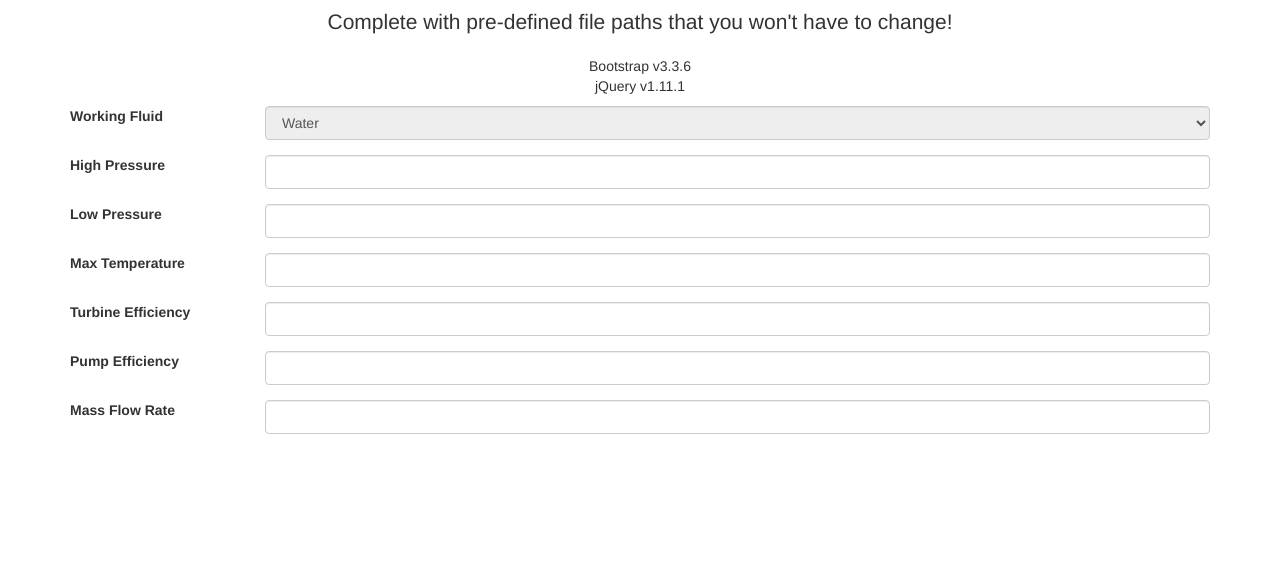
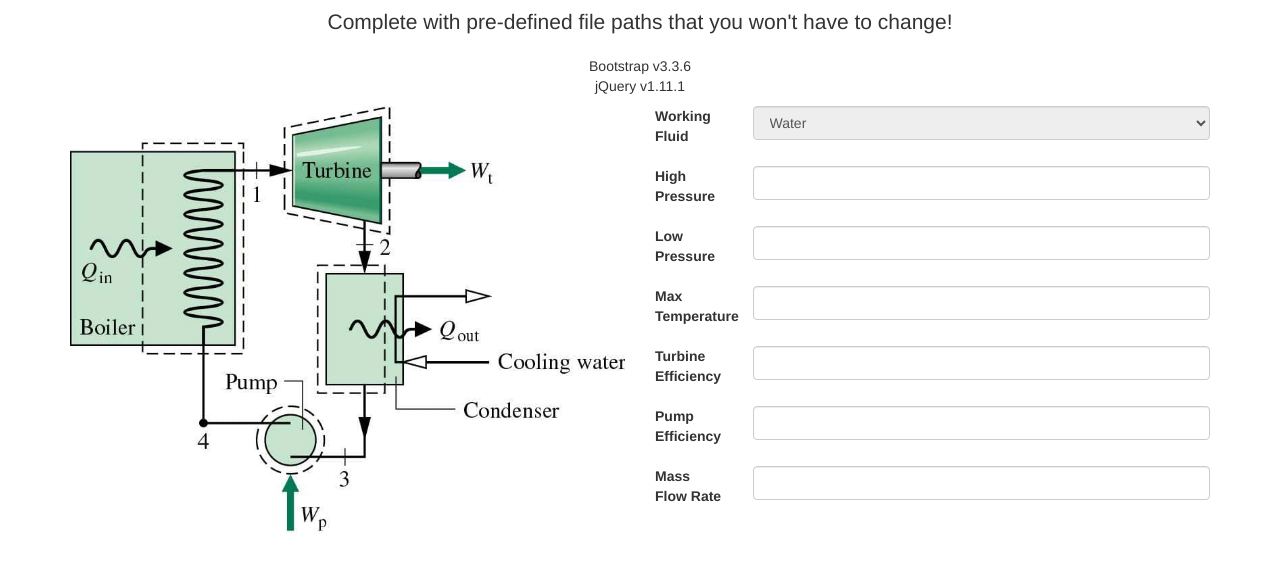
Before and after one commit to samtx/whatsmyrankine, a plain HTML site: page site/index.html in a window 1280 px wide. Shown: the part 133-704 px from the top of the page. Drawn offline with Linux system fonts and the light colour scheme.

Commit message:
add image of rankine cycle diagram

```diff
--- a/site/index.html
+++ b/site/index.html
@@ -80,8 +80,14 @@
         </div>
         <!-- /.row -->
 
-
-
+        <!-- Input cycle params -->
+        <div class="row">
+            <!-- Rankine Cycle Diagram -->
+            <div class="col-md-6">
+                <img src="img/rankine_cycle-min.jpg" class="img-responsive">
+            </div>
+            <!-- Parameter Input Form -->
+            <div class="col-md-6">
                 <form id="cycle-params">
                   <!-- Working Fluid -->
                   <fieldset disabled>
@@ -103,7 +109,6 @@
                       <input type="number" step="any" min="0" class="form-control" id="highPressure">
                     </div>
                   </div>
-
                   <!-- Low Pressure -->
                   <div class="form-group row">
                     <label for="lowPressure" class="col-sm-2 form-control-label">Low Pressure</label>
@@ -111,7 +116,6 @@
                       <input type="number" step="any" min="0" class="form-control" id="lowPressure">
                     </div>
                   </div>
-
                   <!-- Max Temperature -->
                   <div class="form-group row">
                     <label for="maxTemperature" class="col-sm-2 form-control-label">Max Temperature</label>
@@ -119,7 +123,6 @@
                       <input type="number" step="any" class="form-control" id="maxTemperature">
                     </div>
                   </div>
-
                   <!-- Turbine Efficiency -->
                   <div class="form-group row">
                     <label for="turbineEfficiency" class="col-sm-2 form-control-label">Turbine Efficiency</label>
@@ -127,7 +130,6 @@
                       <input type="number" step="any" min="0" max="100" class="form-control" id="turbineEfficiency">
                     </div>
                   </div>
-
                   <!-- Pump Efficiency -->
                   <div class="form-group row">
                     <label for="pumpEfficiency" class="col-sm-2 form-control-label">Pump Efficiency</label>
@@ -135,7 +137,6 @@
                       <input type="number" step="any" min="0" max="100" class="form-control" id="pumpEfficiency">
                     </div>
                   </div>
-
                   <!-- Mass Flow Rate -->
                   <div class="form-group row">
                     <label for="massFlowRate" class="col-sm-2 form-control-label">Mass Flow Rate</label>
@@ -143,50 +144,12 @@
                       <input type="number" step="any" min="0" class="form-control" id="massFlowRate">
                     </div>
                   </div>
-
-          <!-- other forms from template online
-
-          <div class="form-group row">
-            <label class="col-sm-2">Radios</label>
-            <div class="col-sm-10">
-              <div class="radio">
-                <label>
-                  <input type="radio" name="gridRadios" id="gridRadios1" value="option1" checked>
-                  Option one is this and that&mdash;be sure to include why it's great
-                </label>
-              </div>
-              <div class="radio">
-                <label>
-                  <input type="radio" name="gridRadios" id="gridRadios2" value="option2">
-                  Option two can be something else and selecting it will deselect option one
-                </label>
-              </div>
-              <div class="radio disabled">
-                <label>
-                  <input type="radio" name="gridRadios" id="gridRadios3" value="option3" disabled>
-                  Option three is disabled
-                </label>
+                </form>
             </div>
         </div>
-          </div>
-          <div class="form-group row">
-            <label class="col-sm-2">Checkbox</label>
-            <div class="col-sm-10">
-              <div class="checkbox">
-                <label>
-                  <input type="checkbox"> Check me out
-                </label>
-              </div>
-            </div>
-          </div>
-          <div class="form-group row">
-            <div class="col-sm-offset-2 col-sm-10">
-              <button type="submit" class="btn btn-secondary">Sign in</button>
-            </div>
-          </div>
-        -->
 
-        </form>
+
+
 
     </div>
     <!-- /.container -->
```
Lines whose indentation alone changed are shown as unchanged.
